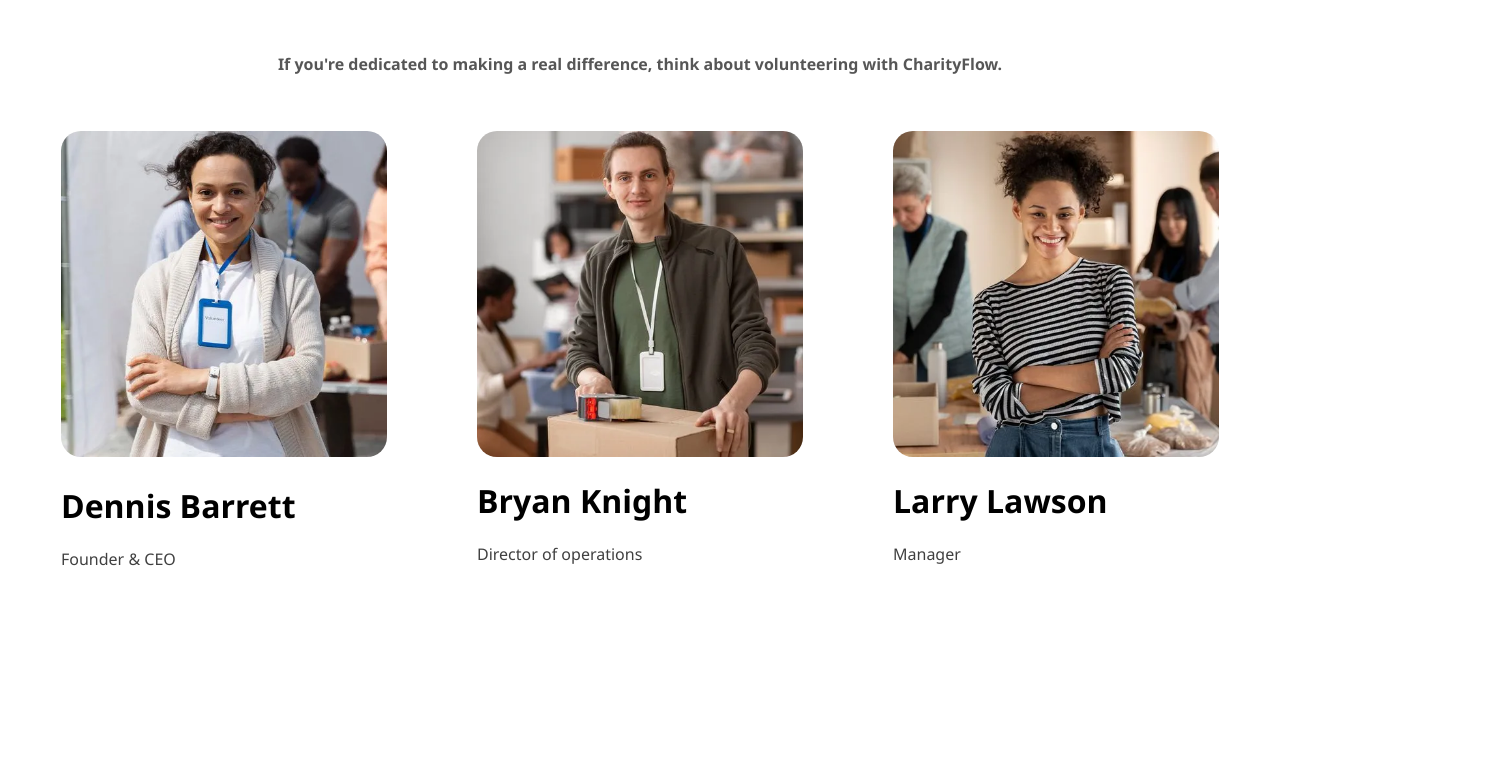
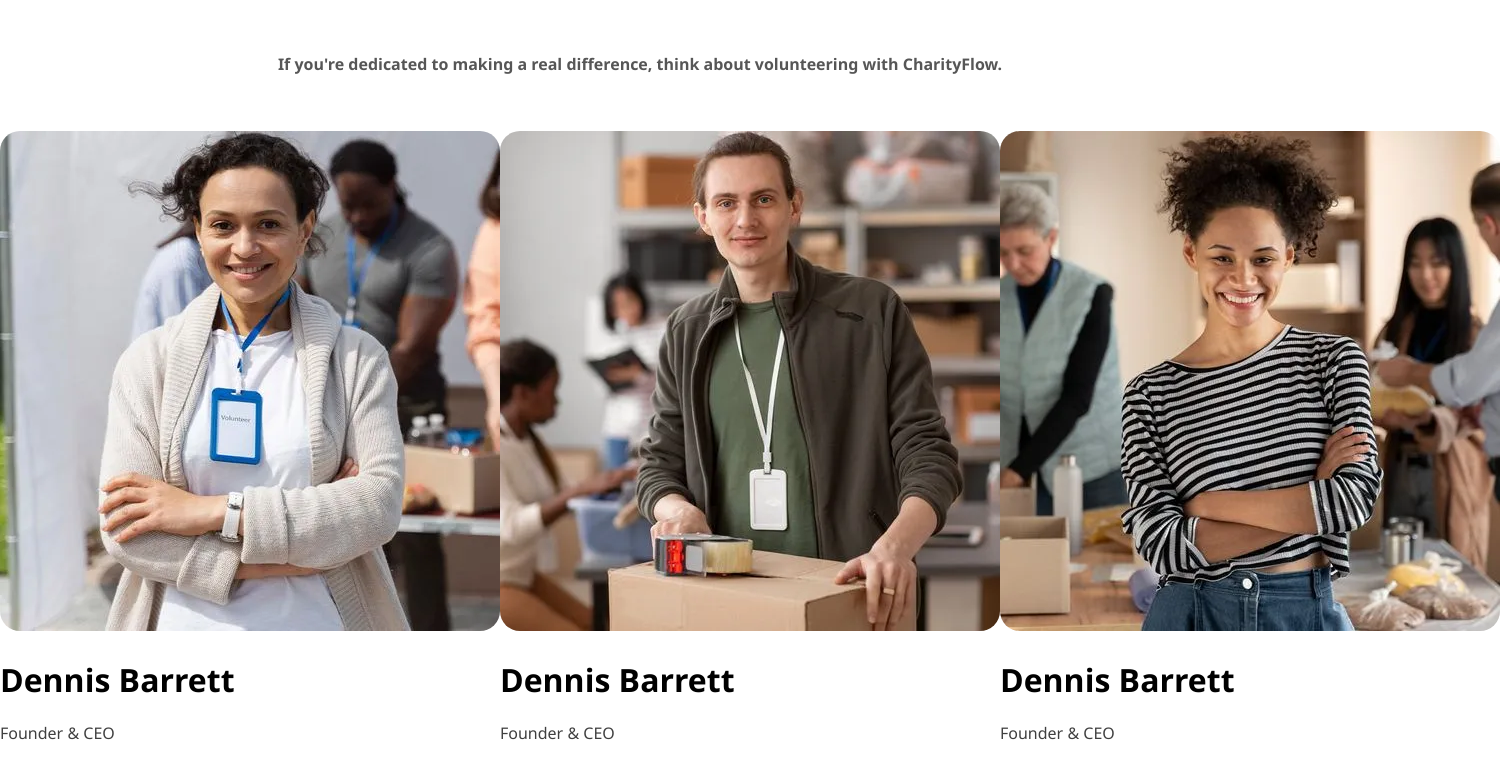
Before and after one commit to Sivasundhar16/Charity-Flow, a plain HTML site: page about.html in a window 1280 px wide. Shown: the part 1936-2715 px from the top of the page, 1500 px wide, since content can reach past the window. Before the commit the page ends 2622 px from the top, so only its background shows below. Drawn offline with Linux system fonts and the light colour scheme.

Commit message:
completed logo moving

```diff
--- a/about.css
+++ b/about.css
@@ -311,10 +311,9 @@ body {
 
 .volun_pictures {
   display: flex;
-  gap: 90px;
-  justify-content: center;
   margin-top: 40px;
   margin-bottom: 100px;
+  justify-content: space-around;
 }
 
 .volun_pictures p {
@@ -382,8 +381,8 @@ body {
 }
 
 .volumn_pictures {
-  width: 326px;
-  height: 326px;
+  width: auto;
+  height: auto;
   border-radius: 20px;
   display: block;
 }
--- a/about.html
+++ b/about.html
@@ -146,6 +146,7 @@
 
     <!-- volunteer pictures -->
     <div class="volun_pictures">
+      <!-- first time -->
       <div>
         <div class="forlogo_inside">
           <img
@@ -184,23 +185,76 @@
         <h1>Dennis Barrett</h1>
         <p>Founder & CEO</p>
       </div>
+      <!-- second time -->
       <div>
+        <div class="forlogo_inside">
           <img
             class="volumn_pictures"
             src="./public/volunteer 2.webp"
             alt="person"
           />
-        <h1>Bryan Knight</h1>
-        <p>Director of operations</p>
+
+          <div class="go_insidelogo">
+            <a href="">
+              <img
+                class="facebooklogo"
+                src="./public/facebook icon.svg"
+                alt="icon"
+              />
+            </a>
+
+            <a href="">
+              <img
+                class="twitterlogo"
+                src="./public/twitter icon.svg"
+                alt="icon"
+              />
+            </a>
           </div>
+        </div>
+
+        <h1>Dennis Barrett</h1>
+        <p>Founder & CEO</p>
+      </div>
+
+      <!-- thrid time -->
       <div>
+        <div class="forlogo_inside">
           <img
             class="volumn_pictures"
             src="./public/volunteer 3.webp"
             alt="person"
           />
-        <h1>Larry Lawson</h1>
-        <p>Manager</p>
+
+          <div class="go_insidelogo">
+            <a href="">
+              <img
+                class="facebooklogo"
+                src="./public/instagram icon.svg"
+                alt="icon"
+              />
+            </a>
+
+            <a href="">
+              <img
+                class="twitterlogo"
+                src="./public/twitter icon.svg"
+                alt="icon"
+              />
+            </a>
+
+            <a href="">
+              <img
+                class="linkedinlogo"
+                src="./public/linkedin icon.svg"
+                alt="icon"
+              />
+            </a>
+          </div>
+        </div>
+
+        <h1>Dennis Barrett</h1>
+        <p>Founder & CEO</p>
       </div>
     </div>
   </body>
```
Lines whose indentation alone changed are shown as unchanged.
